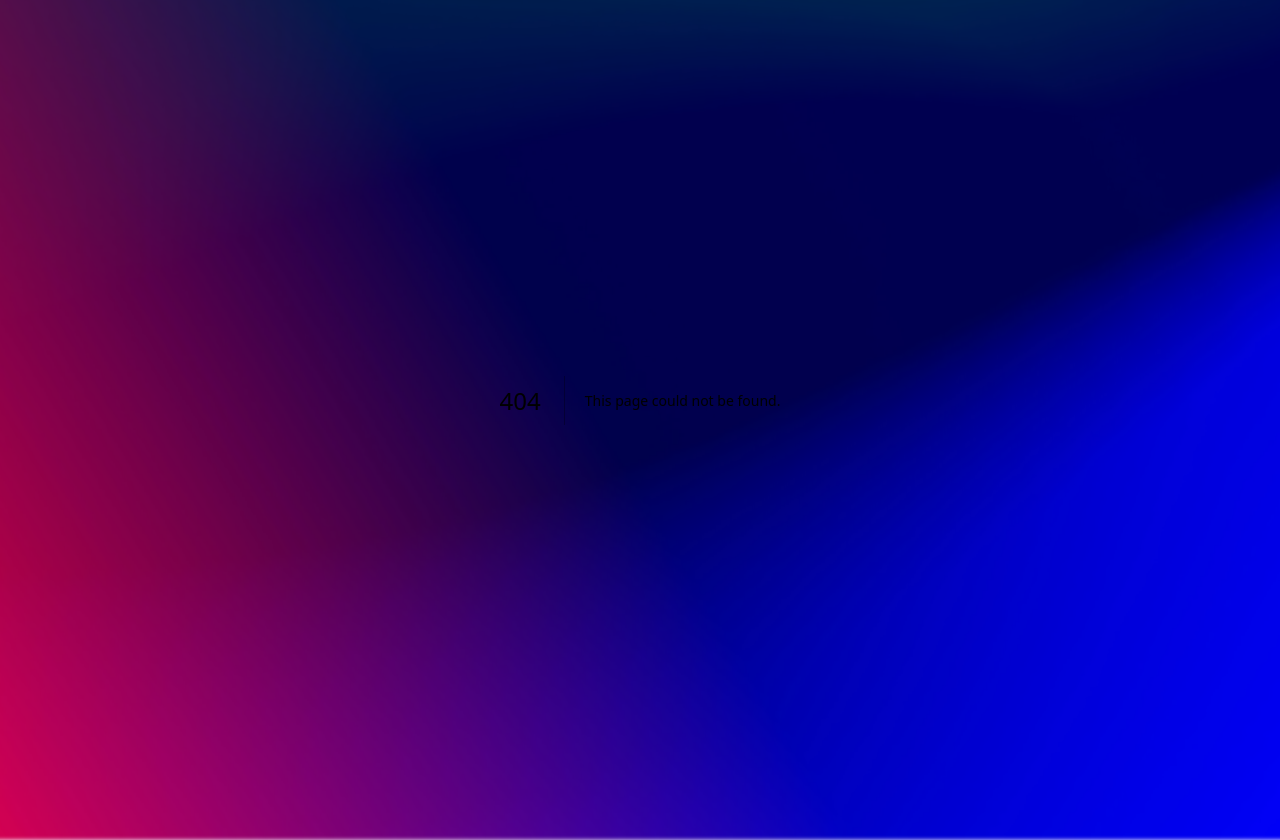
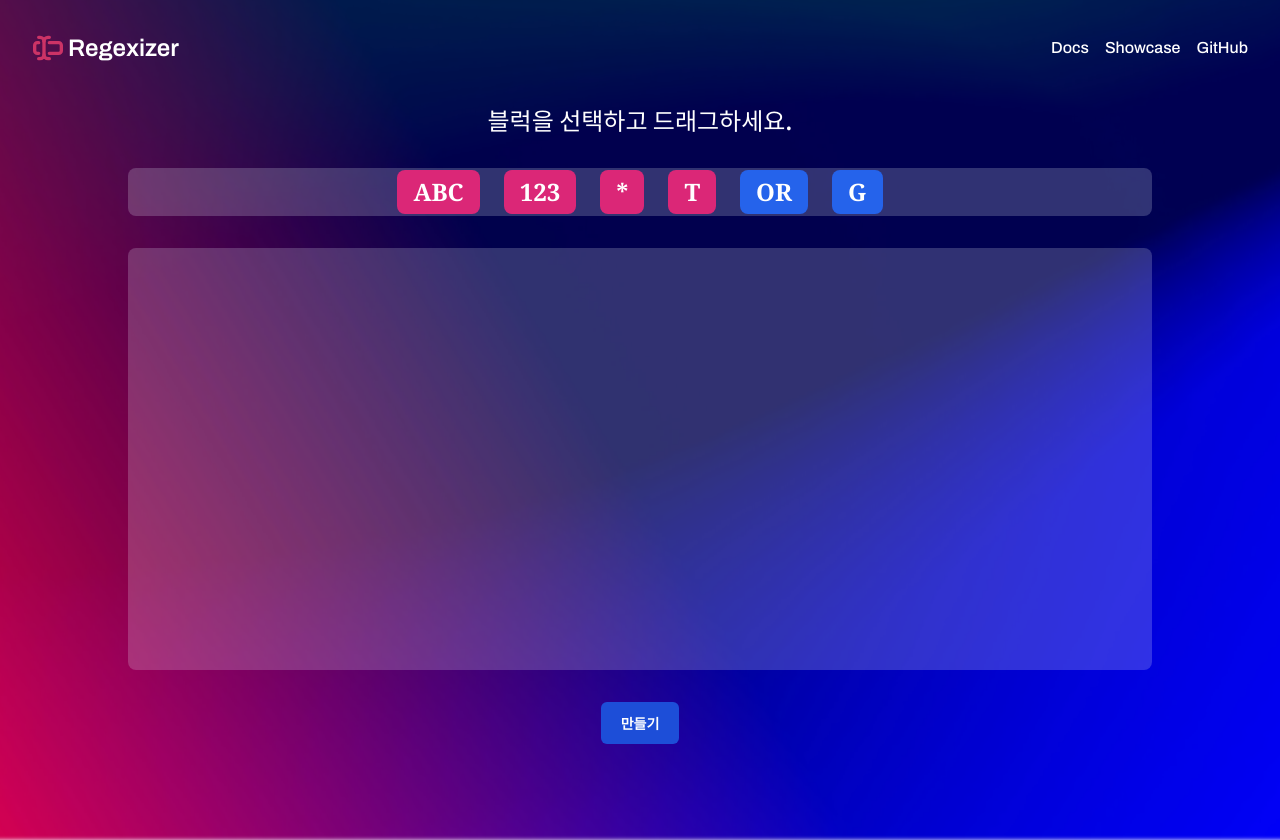
Before and after one commit to 0917ba/regexizer, a Next.js app: page /playground in a window 1280 px wide. Before the commit this address had no page. Shown: the top 840 px of the page. Built offline with nearby package versions, Linux system fonts and the light colour scheme; a web font is replaced by a local one.

Commit message:
Construct playground page

```diff
--- a/src/app/page.tsx
+++ b/src/app/page.tsx
@@ -3,30 +3,11 @@ import { black_han_sans, archivo, jua, noto_sans_kr } from '../lib/fonts';
 import Link from 'next/link';
 import CoolButton from '@/components/ui/CoolButton';
 import CoolLink from '@/components/ui/CoolLink';
-
-function NavBar() {
-  return (
-    <div className="w-full pt-8 flex justify-between">
-      <div className="flex">
-        <TextCursorInput color="#CC3366" strokeWidth={2.5} size={32} />
-        <div className="text-white font-semibold text-2xl mx-1">
-          <div className={archivo.className}>Regexizer</div>
-        </div>
-      </div>
-      <div className={`text-white font-medium ${archivo.className}`}>
-        <div className="flex justify-center gap-4 items-center h-full">
-          <div>Docs</div>
-          <div>Showcase</div>
-          <div>GitHub</div>
-        </div>
-      </div>
-    </div>
-  );
-}
+import NavBar from '@/components/NavBar';
 
 export default function Page() {
   return (
-    <div className="px-8">
+    <div className="px-8 pt-8">
       <NavBar />
       <div className="pt-24 md:pt-28 mx-auto 2xl:max-w-6xl max-w-5xl">
         <div className="text-white text-6xl 2xl:text-7xl text-center break-keep">
--- /dev/null
+++ b/src/app/playground/page.tsx
@@ -0,0 +1,34 @@
+import NavBar from '@/components/NavBar';
+import Block_Blue from '@/components/blocks/Block_Blue';
+import Block_Pink from '@/components/blocks/Block_Pink';
+import CoolButton from '@/components/ui/CoolButton';
+import { noto_sans_kr } from '@/lib/fonts';
+
+export default function Page() {
+  return (
+    <div className="pt-8 pb-12 lg:pb-8 px-8 flex flex-col h-full">
+      <div className="mb-4">
+        <NavBar />
+      </div>
+      <div className="lg:px-24 px-10 3xl:py-8 py-6 flex flex-col 3xl:gap-12 gap-8 h-full items-center">
+        <h1
+          className={`text-2xl font-medium text-center text-white ${noto_sans_kr.className}`}
+        >
+          블럭을 선택하고 드래그하세요.
+        </h1>
+        <div className="h-12 flex-none max-w-6xl py-0.5 w-full bg-sky-50/20 rounded-lg">
+          <div className="flex justify-center w-full h-full gap-6">
+            <Block_Pink>ABC</Block_Pink>
+            <Block_Pink>123</Block_Pink>
+            <Block_Pink>*</Block_Pink>
+            <Block_Pink>T</Block_Pink>
+            <Block_Blue>OR</Block_Blue>
+            <Block_Blue>G</Block_Blue>
+          </div>
+        </div>
+        <div className="w-full h-full max-w-6xl bg-blue-50/20 rounded-lg"></div>
+        <CoolButton text="만들기" />
+      </div>
+    </div>
+  );
+}
--- /dev/null
+++ b/src/components/NavBar.tsx
@@ -0,0 +1,22 @@
+import { TextCursorInput } from 'lucide-react';
+import { archivo } from '../lib/fonts';
+
+export default function NavBar() {
+  return (
+    <div className="w-full flex justify-between">
+      <div className="flex">
+        <TextCursorInput color="#CC3366" strokeWidth={2.5} size={32} />
+        <div className="text-white font-semibold text-2xl mx-1">
+          <div className={archivo.className}>Regexizer</div>
+        </div>
+      </div>
+      <div className={`text-white font-medium ${archivo.className}`}>
+        <div className="flex justify-center gap-4 items-center h-full">
+          <div>Docs</div>
+          <div>Showcase</div>
+          <div>GitHub</div>
+        </div>
+      </div>
+    </div>
+  );
+}
--- /dev/null
+++ b/src/components/blocks/Block_Blue.tsx
@@ -0,0 +1,19 @@
+'use client';
+
+import { noto_serif } from '@/lib/fonts';
+
+interface Block_Blue_Props {
+  children?: React.ReactNode;
+}
+
+export default function Block_Blue({ children }: Block_Blue_Props) {
+  return (
+    <div className="h-full w-fit flex justify-center items-center px-4 rounded-lg bg-blue-600">
+      <div
+        className={`text-white font-bold text-2xl w-fit h-fit ${noto_serif.className}`}
+      >
+        {children}
+      </div>
+    </div>
+  );
+}
--- /dev/null
+++ b/src/components/blocks/Block_Pink.tsx
@@ -0,0 +1,19 @@
+'use client';
+
+import { noto_serif } from '@/lib/fonts';
+
+interface Block_Pink_Props {
+  children?: React.ReactNode;
+}
+
+export default function Block_Pink({ children }: Block_Pink_Props) {
+  return (
+    <div className="h-full w-fit flex justify-center items-center px-4 rounded-lg bg-pink-600">
+      <div
+        className={`text-white font-bold text-2xl w-fit h-fit ${noto_serif.className}`}
+      >
+        {children}
+      </div>
+    </div>
+  );
+}
--- a/src/lib/fonts.ts
+++ b/src/lib/fonts.ts
@@ -4,11 +4,14 @@ import {
   Frank_Ruhl_Libre,
   Archivo,
   Jua,
+  Noto_Serif,
 } from 'next/font/google';
 
 export const black_han_sans = Black_Han_Sans({
   weight: ['400'],
   subsets: ['latin'],
+  display: 'swap',
+  style: 'normal',
 });
 
 export const noto_sans_kr = Noto_Sans_KR({
@@ -30,3 +33,8 @@ export const jua = Jua({
   weight: ['400'],
   subsets: ['latin'],
 });
+
+export const noto_serif = Noto_Serif({
+  weight: ['100', '200', '300', '400', '500', '600', '700', '800', '900'],
+  subsets: ['latin'],
+});
```
